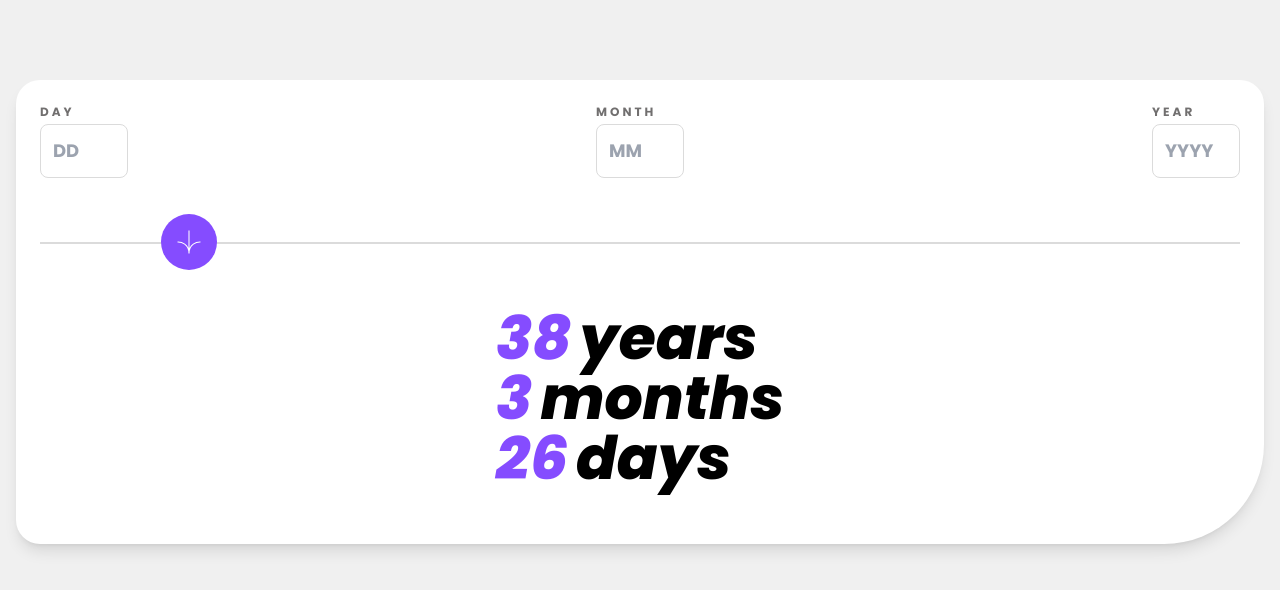
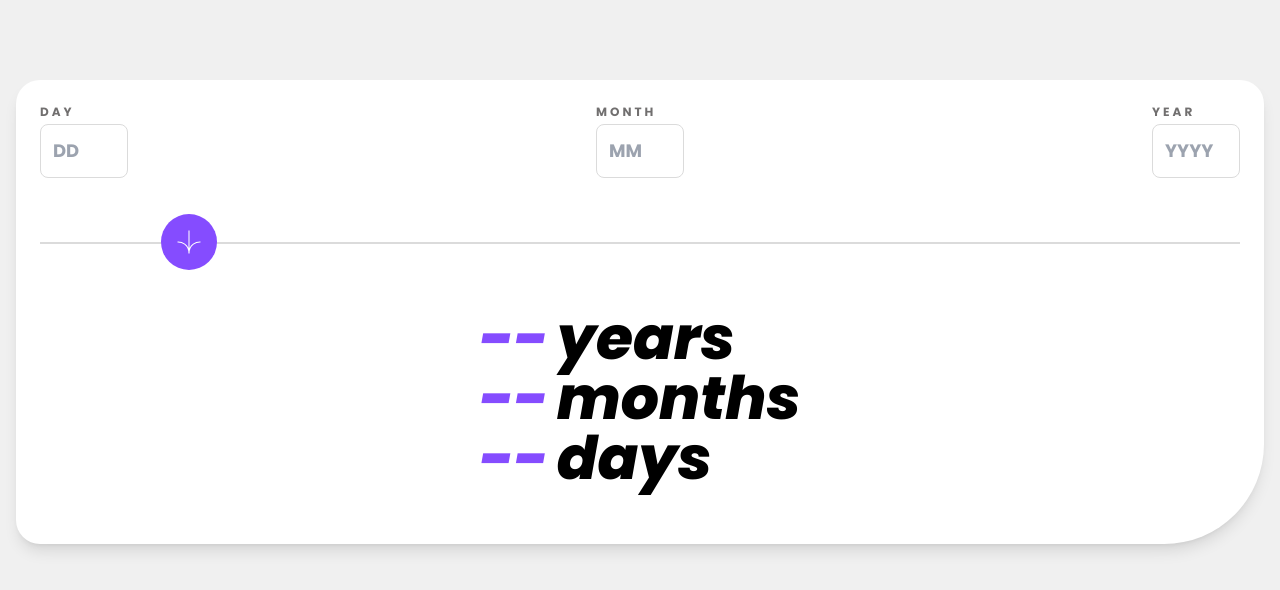
Before and after one commit to fkrunic/frontend-mentor-age-calculator-app, a Vue app: page / in a window 1280 px wide. Shown: the top 590 px of the page. Built offline with nearby package versions, Linux system fonts and the light colour scheme.

Commit message:
typed display values

```diff
--- a/src/content.ts
+++ b/src/content.ts
@@ -1,4 +1,12 @@
-export const content = {
+export type Display = '--' | number
+
+export type Content =
+  {
+    inputs: Array<{title: string, placeholder: string}>,
+    displays: Array<{title: string, amount: Display}>
+  }
+
+export const content:Content = {
   inputs: [
     {
       title: 'DAY',
@@ -16,15 +24,15 @@ export const content = {
   displays: [
     {
       title: 'years',
-      amount: 38
+      amount: '--'
     },
     {
       title: 'months',
-      amount: 3
+      amount: '--'
     },
     {
       title: 'days',
-      amount: 26
+      amount: '--'
     }
   ]
 }
```
Also changed, not shown: src/components/Desktop.vue (line endings or trailing spaces).
